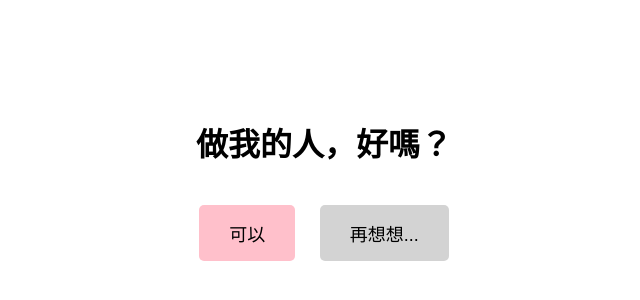
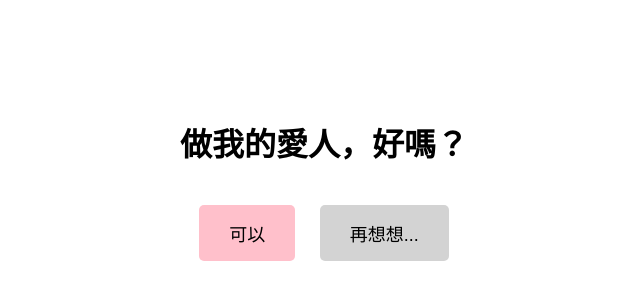
Before and after one commit to qiuzhenyi0/-, a plain HTML site: page index.html in a window 1280 px wide. Shown: the part 224-524 px from the top of the page, without its empty margins (316-956 px from the left). Drawn offline with Linux system fonts and the light colour scheme.

Commit message:
更新 index.html

```diff
--- a/index.html
+++ b/index.html
@@ -39,7 +39,7 @@
 </head>
 <body>
 
-<h1>做我的人，好嗎？</h1>
+<h1>做我的愛人，好嗎？</h1>
 <div>
     <button id="yesBtn">可以</button>
     <button id="noBtn">再想想...</button>
```
